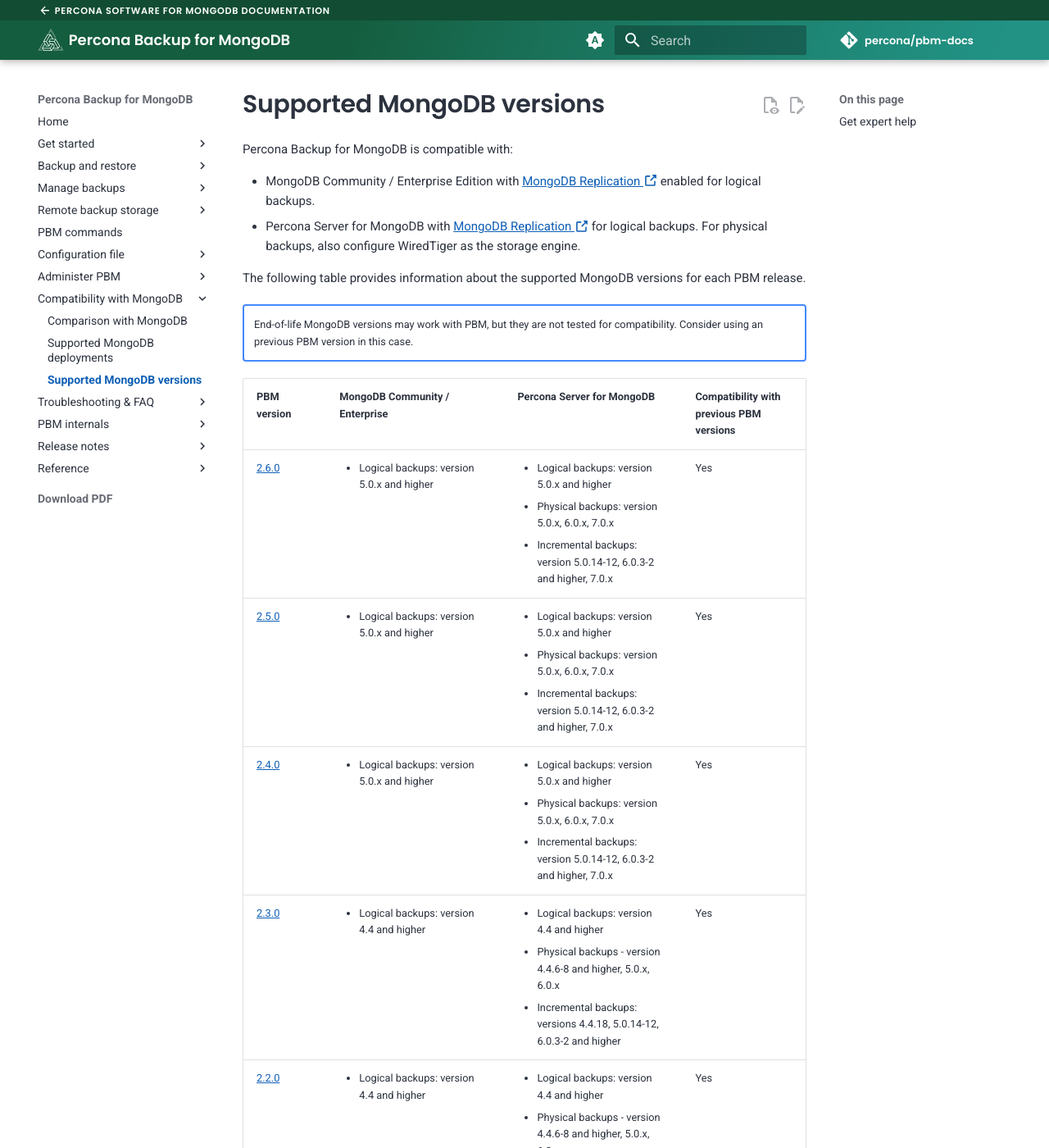
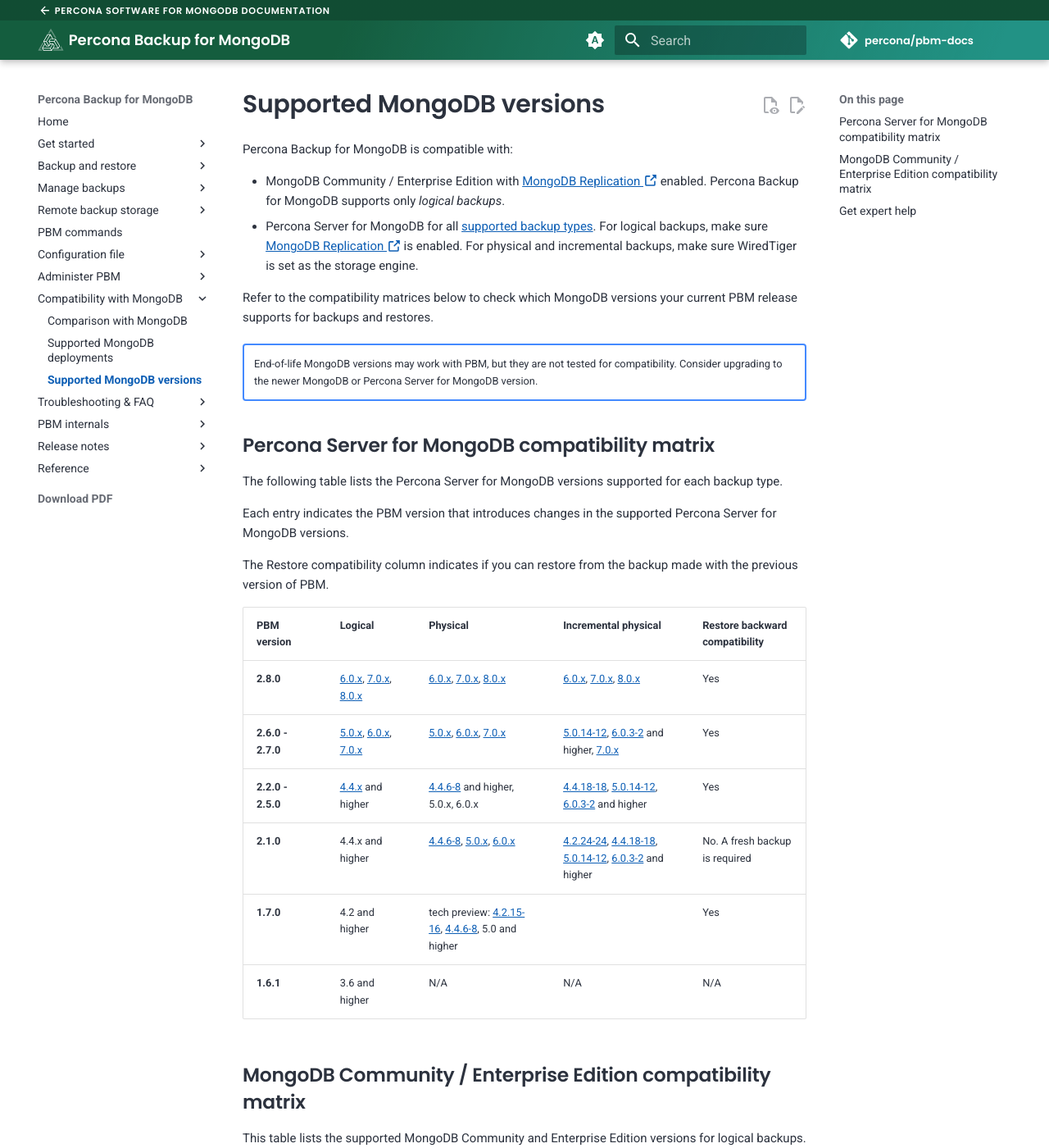
Before and after one commit to percona/pbm-docs, an MkDocs documentation site: the page built from docs/details/versions.md, in a window 1280 px wide and 1400 px high. Shown: the whole window at 82% size. Built offline with MkDocs 1.6.1 and Material for MkDocs 9.7.7, drawn with Linux system fonts in a browser that asks for light colours; nearby versions of some CDN libraries; comment, search, counter and statistics services are not loaded; some of the changed text lies outside the part shown.

Commit message:
PBM-1433 Release notes 2.8.0 (#234)
* PBM-1433 Release notes 2.8.0

	modified:   docs/release-notes.md
	new file:   docs/release-notes/2.8.0.md
	modified:   mkdocs-base.yml
	modified:   variables.yml

* PBM-1433 Added a known limitation

```diff
--- a/docs/details/versions.md
+++ b/docs/details/versions.md
@@ -2,23 +2,58 @@
 
 Percona Backup for MongoDB is compatible with:
 
-* MongoDB Community / Enterprise Edition  with [MongoDB Replication :octicons-link-external-16:](https://docs.mongodb.com/manual/replication/) enabled for logical backups.
-* Percona Server for MongoDB with [MongoDB Replication :octicons-link-external-16:](https://docs.mongodb.com/manual/replication/) for logical backups. For physical backups, also configure WiredTiger as the storage engine.
+* MongoDB Community / Enterprise Edition with [MongoDB Replication :octicons-link-external-16:](https://docs.mongodb.com/manual/replication/) enabled. Percona Backup for MongoDB supports only *logical backups*.
+* Percona Server for MongoDB for all [supported backup types](../features/backup-types.md). For logical backups, make sure [MongoDB Replication :octicons-link-external-16:](https://docs.mongodb.com/manual/replication/) is enabled. For physical and incremental backups, make sure WiredTiger is set as the storage engine.
 
-The following table provides information about the supported MongoDB versions for each PBM release.
+Refer to the compatibility matrices below to check which MongoDB versions your current PBM release supports for backups and restores.
 
 !!! note ""
 
-    End-of-life MongoDB versions may work with PBM, but they are not tested for compatibility. Consider using an previous PBM version in this case.
+    End-of-life MongoDB versions may work with PBM, but they are not tested for compatibility. Consider upgrading to the newer MongoDB or Percona Server for MongoDB version.
+
+## Percona Server for MongoDB compatibility matrix
+
+The following table lists the Percona Server for MongoDB versions supported for each backup type.
+
+Each entry indicates the PBM version that introduces changes in the supported Percona Server for MongoDB versions.
+
+The Restore compatibility column indicates if you can restore from the backup made with the previous version of PBM.
+
+| PBM version | Logical | Physical |Incremental physical | Restore backward compatibility|
+| ----------- |---------|----------|---------------------|---------------------|
+| **2.8.0**  | [6.0.x], [7.0.x], [8.0.x] | [6.0.x], [7.0.x], [8.0.x] | [6.0.x], [7.0.x], [8.0.x] | Yes |
+| **2.6.0 - 2.7.0** | [5.0.x], [6.0.x], [7.0.x] | [5.0.x], [6.0.x], [7.0.x] | [5.0.14-12], [6.0.3-2] and higher, [7.0.x] | Yes |
+| **2.2.0 - 2.5.0** | [4.4.x] and higher| [4.4.6-8] and higher, 5.0.x, 6.0.x| [4.4.18-18], [5.0.14-12], [6.0.3-2] and higher| Yes |
+| **2.1.0** | 4.4.x and higher | [4.4.6-8], [5.0.x], [6.0.x]| [4.2.24-24], [4.4.18-18], [5.0.14-12], [6.0.3-2] and higher| No. A fresh backup is required|
+| **1.7.0** | 4.2 and higher| tech preview: [4.2.15-16], [4.4.6-8], 5.0 and higher| | Yes
+| **1.6.1** | 3.6 and higher | N/A |N/A |N/A |Yes
 
 
-| PBM version | MongoDB Community / Enterprise | Percona Server for MongoDB|Compatibility with previous PBM versions|
-| ----------- |------------------------------- | ------------------------- |----------------------------------------|
-| [2.6.0](../release-notes/2.6.0.md) | <ul><li>Logical backups: version 5.0.x and higher</li></ul> | <ul><li>Logical backups: version 5.0.x and higher</li><li>Physical backups: version 5.0.x, 6.0.x, 7.0.x</li><li>Incremental backups: version 5.0.14-12, 6.0.3-2 and higher, 7.0.x</li></ul> | Yes |
-| [2.5.0](../release-notes/2.5.0.md) | <ul><li>Logical backups: version 5.0.x and higher</li></ul> | <ul><li>Logical backups: version 5.0.x and higher</li><li>Physical backups: version 5.0.x, 6.0.x, 7.0.x</li><li>Incremental backups: version 5.0.14-12, 6.0.3-2 and higher, 7.0.x</li></ul> | Yes |
-| [2.4.0](../release-notes/2.4.0.md) | <ul><li>Logical backups: version 5.0.x and higher</li></ul> | <ul><li>Logical backups: version 5.0.x and higher</li><li>Physical backups: version 5.0.x, 6.0.x, 7.0.x</li><li>Incremental backups: version 5.0.14-12, 6.0.3-2 and higher, 7.0.x</li></ul>| Yes |
-| [2.3.0](../release-notes/2.3.0.md) | <ul><li>Logical backups: version 4.4 and higher</li></ul> | <ul><li>Logical backups: version 4.4 and higher</li><li>Physical backups - version 4.4.6-8 and higher, 5.0.x, 6.0.x</li><li>Incremental backups: versions 4.4.18, 5.0.14-12, 6.0.3-2 and higher</li></ul>| Yes |
-| [2.2.0](../release-notes/2.2.0.md) | <ul><li>Logical backups: version 4.4 and higher</li></ul> | <ul><li>Logical backups: version 4.4 and higher</li><li>Physical backups - version 4.4.6-8 and higher, 5.0.x, 6.0.x</li><li>Incremental backups: versions 4.4.18, 5.0.14-12, 6.0.3-2 and higher</li></ul>| Yes |
-| [2.1.0](../release-notes/2.1.0.md) | <ul><li>Logical backups: version 4.4 and higher</li></ul> | <ul><li>Logical backups: version 4.4 and higher</li><li>Physical backups - version 4.4.6-8, 5.0.x, 6.0.x</li><li>Incremental backups: version 4.2.24-24, 4.4.18, 5.0.14-12, 6.0.3-2 and higher</li></ul>| No. A fresh backup is required|
-| [1.7.0](../release-notes/1.7.0.md) | <ul><li>Logical backups: version 4.2 and higher</li></ul> | <ul><li>Logical backups: version 4.2 and higher</li><li>Physical backups (tech preview): version 4.2.15-16, 4.4.6-8, 5.0 and higher</li></ul> | Yes
-| [1.6.1](../release-notes/1.6.1.md) | <ul><li>Logical backups: version 3.6 and higher with [MongoDB Replication :octicons-link-external-16:](https://docs.mongodb.com/manual/replication/) enabled</li></ul> | <ul><li>Logical backups: version 3.6 and higher</li></ul>|Yes
+## MongoDB Community / Enterprise Edition compatibility matrix
+
+This table lists the supported MongoDB Community and Enterprise Edition versions for logical backups. Each entry indicates the new PBM version that introduces changes in the supported MongoDB versions.
+
+The Restore compatibility column indicates if you can restore from the backup made with the previous version of PBM.
+
+| PBM version | Logical backups | Restore backward compatibility|
+| ----------- |-----------------| ----------------------------- |
+| **2.8.0**  | 6.0.x and higher | Yes |
+| **2.6.0 - 2.7.0** | 5.0.x and higher | Yes |
+| **2.2.0 - 2.5.0** | 4.4.x and higher | Yes |
+| **2.1.0** | 4.4.x and higher| No. A fresh backup is required|
+| **1.7.0** | 4.2 and higher| Yes
+| **1.6.1** | 3.6 and higher|Yes
+
+
+
+[8.0.x]: https://docs.percona.com/percona-server-for-mongodb/8.0/
+[7.0.x]: https://docs.percona.com/percona-server-for-mongodb/7.0/
+[6.0.x]: https://docs.percona.com/percona-server-for-mongodb/6.0/
+[6.0.3-2]: https://docs.percona.com/percona-server-for-mongodb/6.0/release_notes/6.0.3-2.html
+[5.0.x]: https://docs.percona.com/percona-server-for-mongodb/5.0/
+[5.0.14-12]: https://docs.percona.com/percona-server-for-mongodb/5.0/release_notes/5.0.14-12.html
+[4.4.x]: https://docs.percona.com/percona-server-for-mongodb/4.4/
+[4.4.18-18]: https://docs.percona.com/percona-server-for-mongodb/4.4/release_notes/4.4.18-18.html
+[4.4.6-8]: https://docs.percona.com/percona-server-for-mongodb/4.4/release_notes/4.4.6-8.html
+[4.2.24-24]: https://docs.percona.com/percona-server-for-mongodb/4.2/release_notes/4.2.24-24.html
+[4.2.15-16]: https://docs.percona.com/percona-server-for-mongodb/4.2/release_notes/4.2.15-16.html
--- a/mkdocs-base.yml
+++ b/mkdocs-base.yml
@@ -123,7 +123,7 @@
   with-pdf: # https://github.com/orzih/mkdocs-with-pdf
           output_path: '_pdf/PerconaBackupforMongoDB.pdf'
           cover_title: 'Backup for MongoDB Documentation'
-          cover_subtitle: 2.7.0 (October 9, 2024)
+          cover_subtitle: 2.8.0 (December 12, 2024)
           author: 'Percona Technical Documentation Team'
           cover_logo: docs/_images/Percona_Logo_Color.png
           debug_html: false
@@ -236,6 +236,8 @@
       - release-notes.md
       - PBM 2.x:
         - "Percona Backup for MongoDB 2.7.0 {{date.2_7_0}}": release-notes/2.7.0.md
+        - release-notes/2.8.0.md
+        - release-notes/2.7.0.md
         - release-notes/2.6.0.md
         - release-notes/2.5.0.md
         - release-notes/2.4.1.md
```
Also changed, not shown: docs/release-notes.md (+1 -0 lines), docs/release-notes/2.8.0.md (added, +90 -0 lines), variables.yml (+5 -3 lines).
